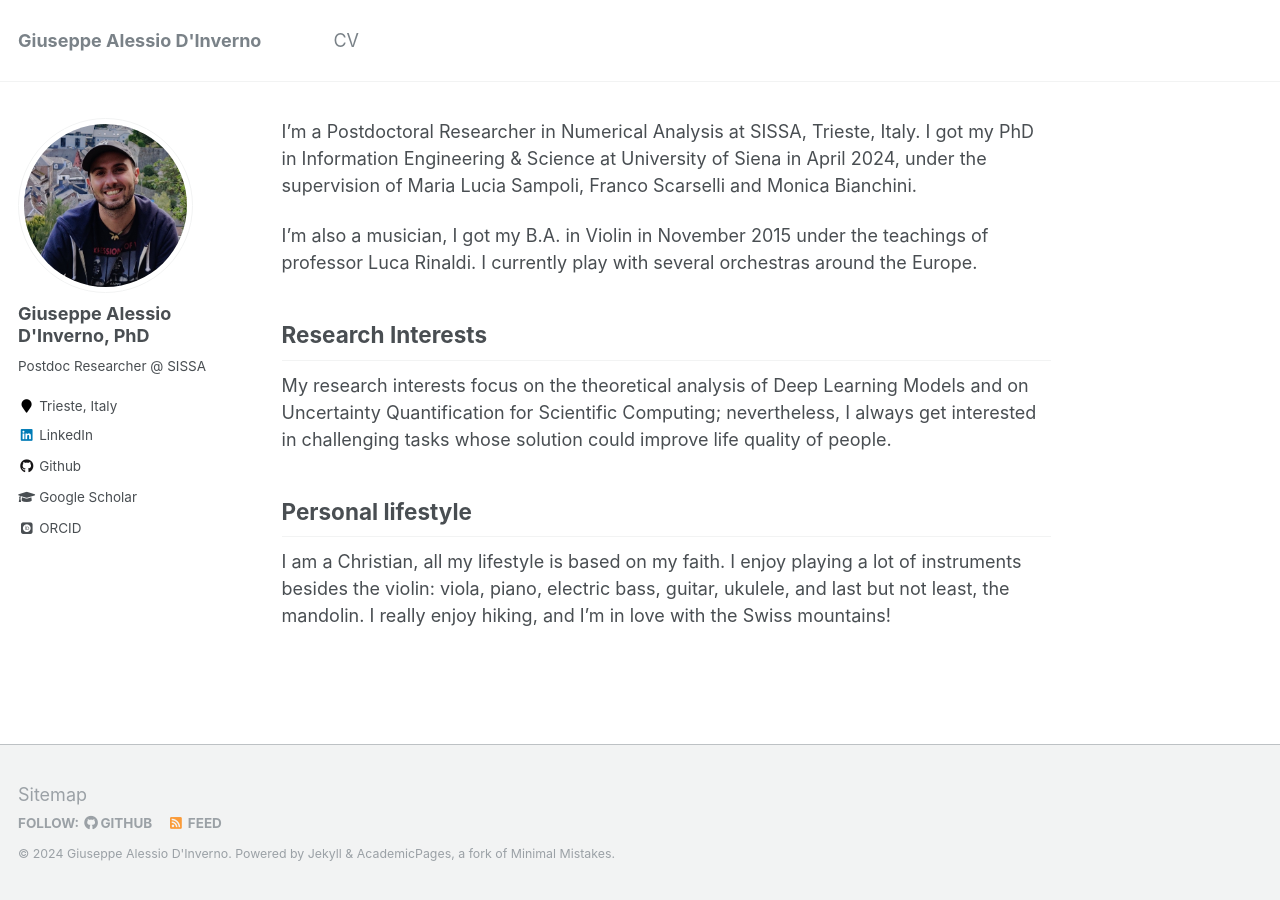
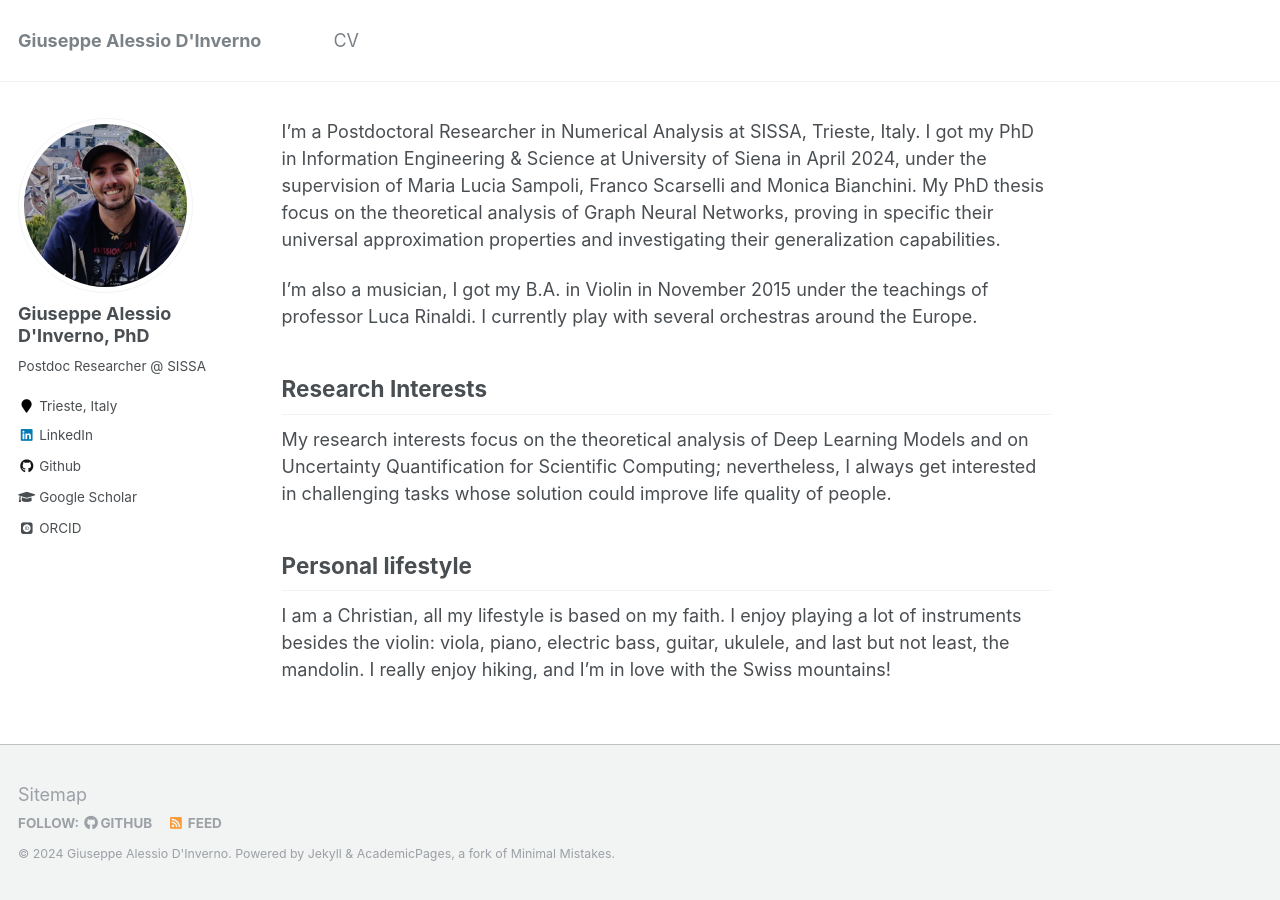
Before and after one commit to DavideOberto/DavideOberto.github.io, a Jekyll site: the page built from _pages/about.md, in a window 1280 px wide. Built offline with Jekyll 4.4.1, drawn with Linux system fonts in a browser that asks for light colours; some web fonts are replaced.

Commit message:
PhD thesis

```diff
--- a/_pages/about.md
+++ b/_pages/about.md
@@ -8,7 +8,7 @@ redirect_from:
   - /about.html
 ---
 
-I'm a Postdoctoral Researcher in Numerical Analysis at SISSA, Trieste, Italy. I got my PhD in Information Engineering & Science at University of Siena in April 2024, under the supervision of Maria Lucia Sampoli, Franco Scarselli and Monica Bianchini.
+I'm a Postdoctoral Researcher in Numerical Analysis at SISSA, Trieste, Italy. I got my PhD in Information Engineering & Science at University of Siena in April 2024, under the supervision of Maria Lucia Sampoli, Franco Scarselli and Monica Bianchini. My PhD thesis focus on the theoretical analysis of Graph Neural Networks, proving in specific their universal approximation properties and investigating their generalization capabilities.
 
 I'm also a musician, I got my B.A. in Violin in November 2015 under the teachings of professor Luca Rinaldi. I currently play with several orchestras around the Europe.
 
```
